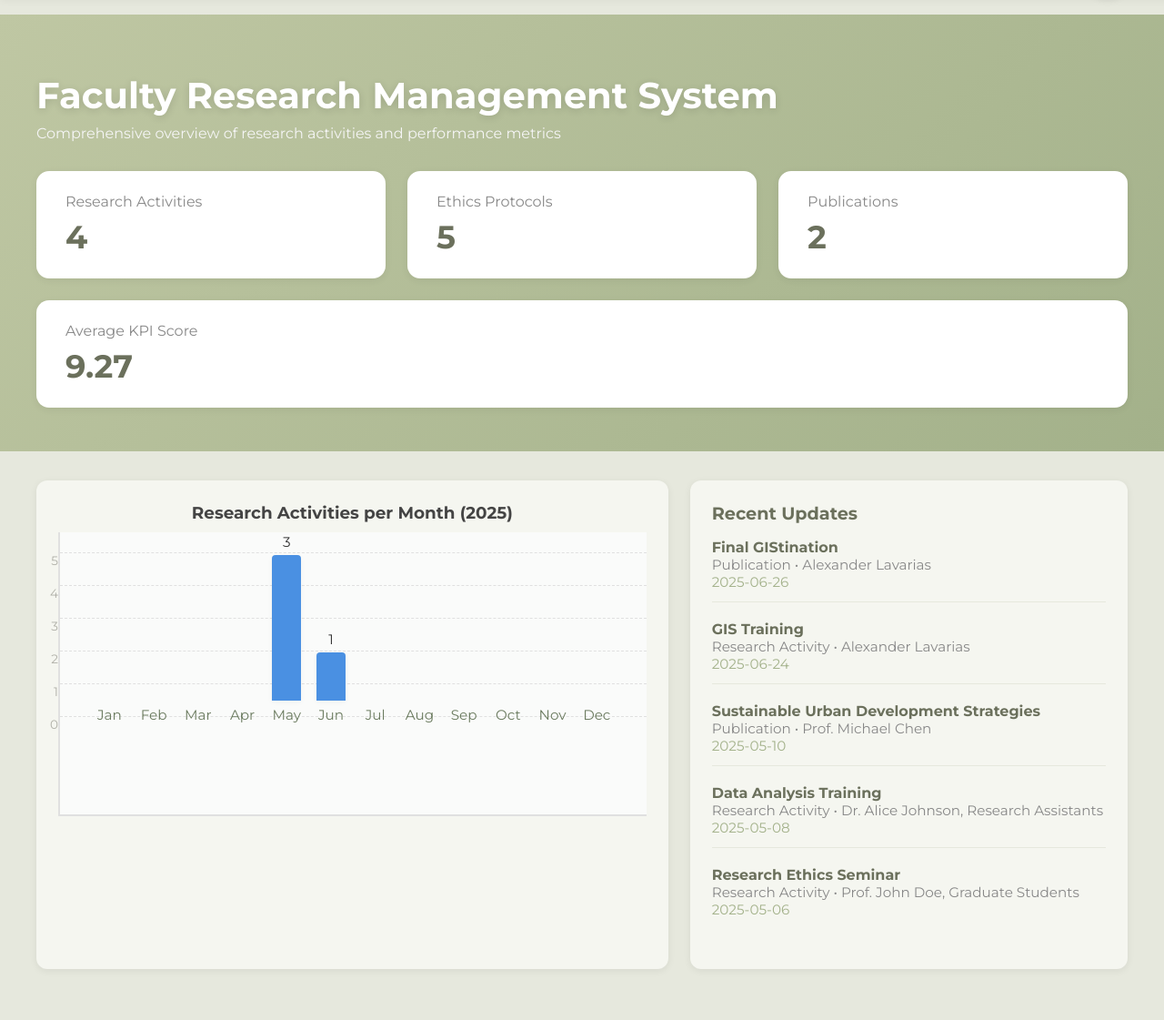
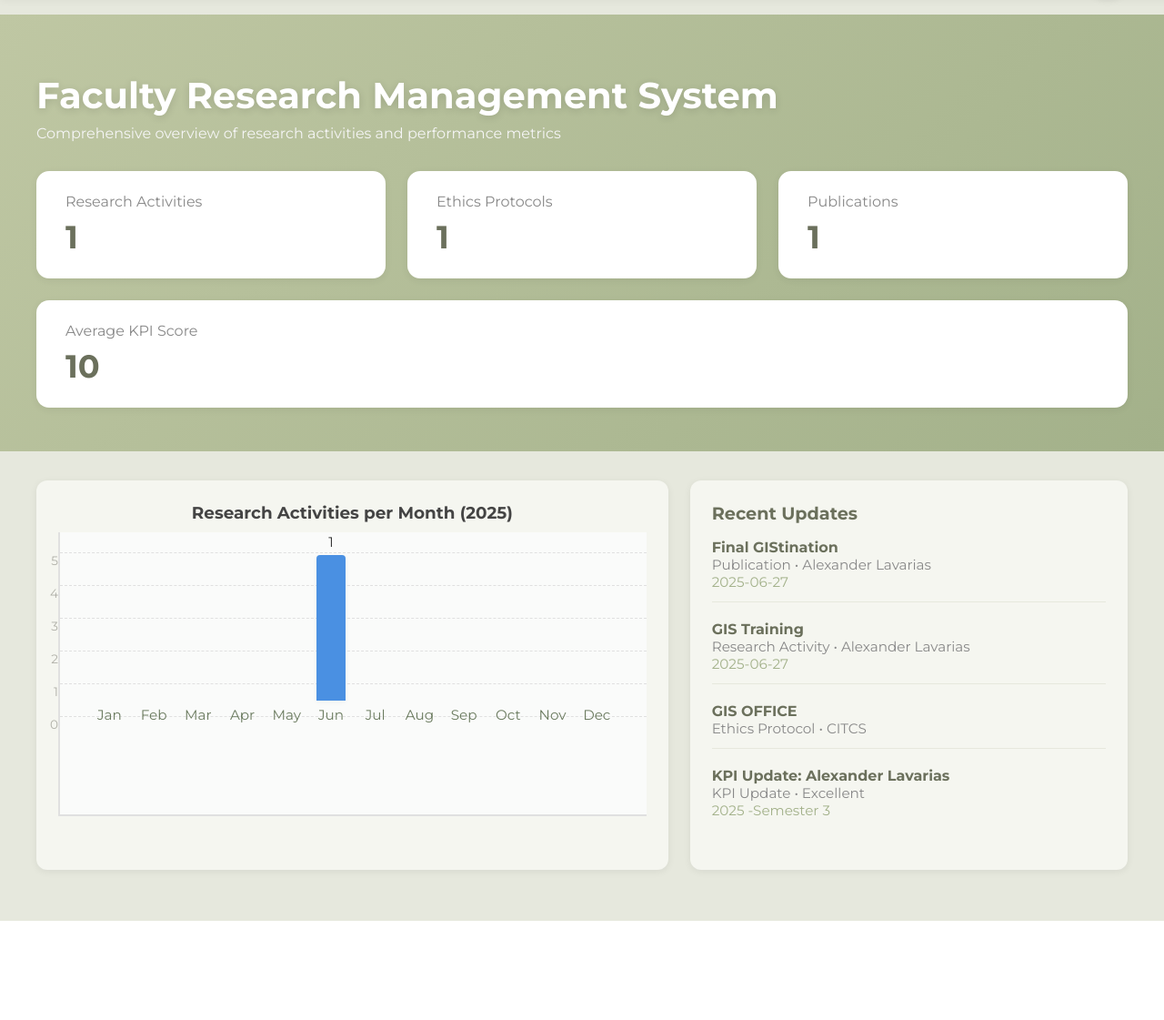
Before and after one commit to AXELAVARIAS/RSO_system_sample, a PHP site: page / in a window 1280 px wide. Shown: the part 64-1185 px from the top of the page at 91% size. After the commit the page ends 1076 px from the top, so only its background shows below. Run offline with PHP 8.4, Linux system fonts and the light colour scheme; the visitor is signed in with stand-in values (Sample User, id 1).

Commit message:
Add files via upload

```diff
--- a/index.php
+++ b/index.php
@@ -10,13 +10,15 @@ if (isset($_POST['logout'])) {
     header('Location: php/loginpage.php');
     exit;
 }
-// Count publications from CSV
+// Count publications from CSV (skip header)
 $publications_count = 0;
 $pub_file = __DIR__ . '/php/publication_presentation.csv';
 if (file_exists($pub_file)) {
     $file = fopen($pub_file, 'r');
+    // Always skip the first row (header)
+    fgetcsv($file);
     while (($row = fgetcsv($file)) !== false) {
-        if (!empty($row)) {
+        if (!empty($row) && !empty(array_filter($row))) {
             $publications_count++;
         }
     }
@@ -27,7 +29,12 @@ $recent_updates = [];
 // Publications
 if (file_exists($pub_file)) {
     $file = fopen($pub_file, 'r');
+    $is_first_row = true;
     while (($row = fgetcsv($file)) !== false) {
+        if ($is_first_row) {
+            $is_first_row = false;
+            continue; // skip header
+        }
         if (!empty($row) && !empty($row[0])) {
             $recent_updates[] = [
                 'date' => $row[0],
@@ -55,12 +62,17 @@ if (file_exists($research_file)) {
     }
     fclose($file);
 }
-// Ethics Protocols (no date, use last row as latest)
+// Ethics Protocols (no date, use last row as latest, skip header)
 $ethics_file = __DIR__ . '/php/ethics_reviewed_protocols.csv';
 if (file_exists($ethics_file)) {
     $rows = [];
     $file = fopen($ethics_file, 'r');
+    $is_first_row = true;
     while (($row = fgetcsv($file)) !== false) {
+        if ($is_first_row) {
+            $is_first_row = false;
+            continue; // skip header
+        }
         if (!empty($row)) {
             $rows[] = $row;
         }
@@ -97,13 +109,15 @@ if (file_exists($kpi_file)) {
         ];
     }
 }
-// Count ethics protocols from CSV
+// Count ethics protocols from CSV (skip header)
 $ethics_count = 0;
 $ethics_file = __DIR__ . '/php/ethics_reviewed_protocols.csv';
 if (file_exists($ethics_file)) {
     $file = fopen($ethics_file, 'r');
+    // Always skip the first row (header)
+    fgetcsv($file);
     while (($row = fgetcsv($file)) !== false) {
-        if (!empty($row)) {
+        if (!empty($row) && !empty(array_filter($row))) {
             $ethics_count++;
         }
     }
--- a/php/data_collection_tools.csv
+++ b/php/data_collection_tools.csv
@@ -1,2 +1 @@
-"Dr. Sarah Johnson",Ph.D.,Female,"Machine Learning Applications in Healthcare",Author,"05,15,25 - International AI Conference",2025-04-20,"Journal of Medical Informatics"
-"Prof. Michael Chen",Ph.D.,Male,"Sustainable Energy Systems in Urban Planning",Co-Author,"04,22,25 - Green Cities Summit",2025-03-15,"Environmental Engineering Review"
+"Alexander Lavarias",BSIT,Male,"Final Gistination",Author,"March 21, 2025",2025-06-27,Bensapress
--- a/php/ethics_reviewed_protocols.csv
+++ b/php/ethics_reviewed_protocols.csv
@@ -1,5 +1,2 @@
-EP-2025-001,"Impact of AI on Student Privacy in Educational Platforms","Computer Science Department",Approved,"Full Ethics Clearance Granted"
-EP-2025-002,"Mental Health Survey Among University Students","Psychology Department","Under Review","Additional Documentation Requested"
-EP-2025-003,"Environmental Impact Assessment of Campus Operations","Environmental Science Department",Approved,"Conditional Approval with Monitoring"
-EP-2025-004,"Social Media Usage Patterns Research","Sociology Department",Pending,"Initial Review in Progress"
-EP-2025-007,"Final GIStination",CITCS,"Under Review","Wait lang"
+No,Title,Department,Status,Action
+EP-2025-007,"GIS OFFICE",CITCS,Approved,"Wait lang"
--- a/php/kpi_records.csv
+++ b/php/kpi_records.csv
@@ -1,3 +1 @@
-"Prof. Michael Chen","2025 - Semester 1",6,3,8,10,"Very Good"
-"Dr. Emily Rodriguez","2025 - Semester 1",4,7,6,7.8,Good
-"Alexander Lavarias","2025 -Semester 3",165,87,56,10,Excellent
+"Alexander Lavarias","2025 -Semester 3",99,99,99,10,Excellent
--- a/php/publication_presentation.csv
+++ b/php/publication_presentation.csv
@@ -1,2 +1,2 @@
-2025-05-10,"Prof. Michael Chen","Sustainable Urban Development Strategies","Environmental Engineering","₱500,000","Under Review",Local
-2025-06-26,"Alexander Lavarias","Final GIStination",CITCS,"200,000",Approved,International
+Date,Faculty,Title,Department,Subsidy,Status,Locality
+2025-06-27,"Alexander Lavarias","Final GIStination",CITCS,"1,000,000",Approved,International
--- a/php/research_capacity_data.csv
+++ b/php/research_capacity_data.csv
@@ -1,4 +1 @@
-2025-05-06,"Research Ethics Seminar","Lecture Room 201","Prof. John Doe, Graduate Students",45,Completed
-2025-05-08,"Data Analysis Training","Computer Lab B","Dr. Alice Johnson, Research Assistants",20,Completed
-2025-05-05,"Qualitative Research Methods","Seminar Room 1","Prof. Robert Brown, Undergraduate Students",35,Pending,2025-06-27,21:52:00
-2025-06-24,"GIS Training","GIS LAB","Alexander Lavarias",40,Pending,2025-06-27,21:52:05
+2025-06-27,"GIS Training","GIS LAB","Alexander Lavarias",40,Pending
--- a/php/users.csv
+++ b/php/users.csv
@@ -3,3 +3,4 @@ afl6295@students.uc-bcf.edu.ph,$2y$10$JLz5RR4xX7vqUeIJhmMlL.WEBqodH7J4nOeycOEYei
 twicexalexander26@gmail.com,$2y$10$vUoXW/V3PrpagrZFN5MGuOPXwvzQTUYzzPDDADhWXqxO8Y8g3gMEa,faculty,"Jonathan Domingo",CAS
 JuanT@gmail.com,$2y$10$s90SaL9DITIMtbRyL2P8zezvuVN6LVW4piYw4x0IcB1/hv1DVO8P.,faculty,"Juan Tiu",CEA
 CITCS@gmail.com,$2y$10$WKpAxvGSQX/NZzGX.Q2Eteq2DGufE6yCUkIfsVZ1FeaALMzUK6Qoi,rso,"Juan Tiu Three",CITCS
+jayson@gmail.com,$2y$10$d7w1Pnc7KZCPP79ZziG83e5uTj5ge4ceAVFy6KYufUl/DpdWogOAy,faculty,"Juan Tiu",CITCS
```
Also changed, not shown: php/Data Collection Tools.php (+0 -9 lines), php/Ethicss Reviewed Protocols.php (+0 -9 lines), php/KPI records.php (+0 -9 lines), php/Publication and Presentation.php (+0 -9 lines), php/Research  Capacity Buildings Activities.php (+0 -17 lines), php/manage_rso.php (line endings or trailing spaces).
